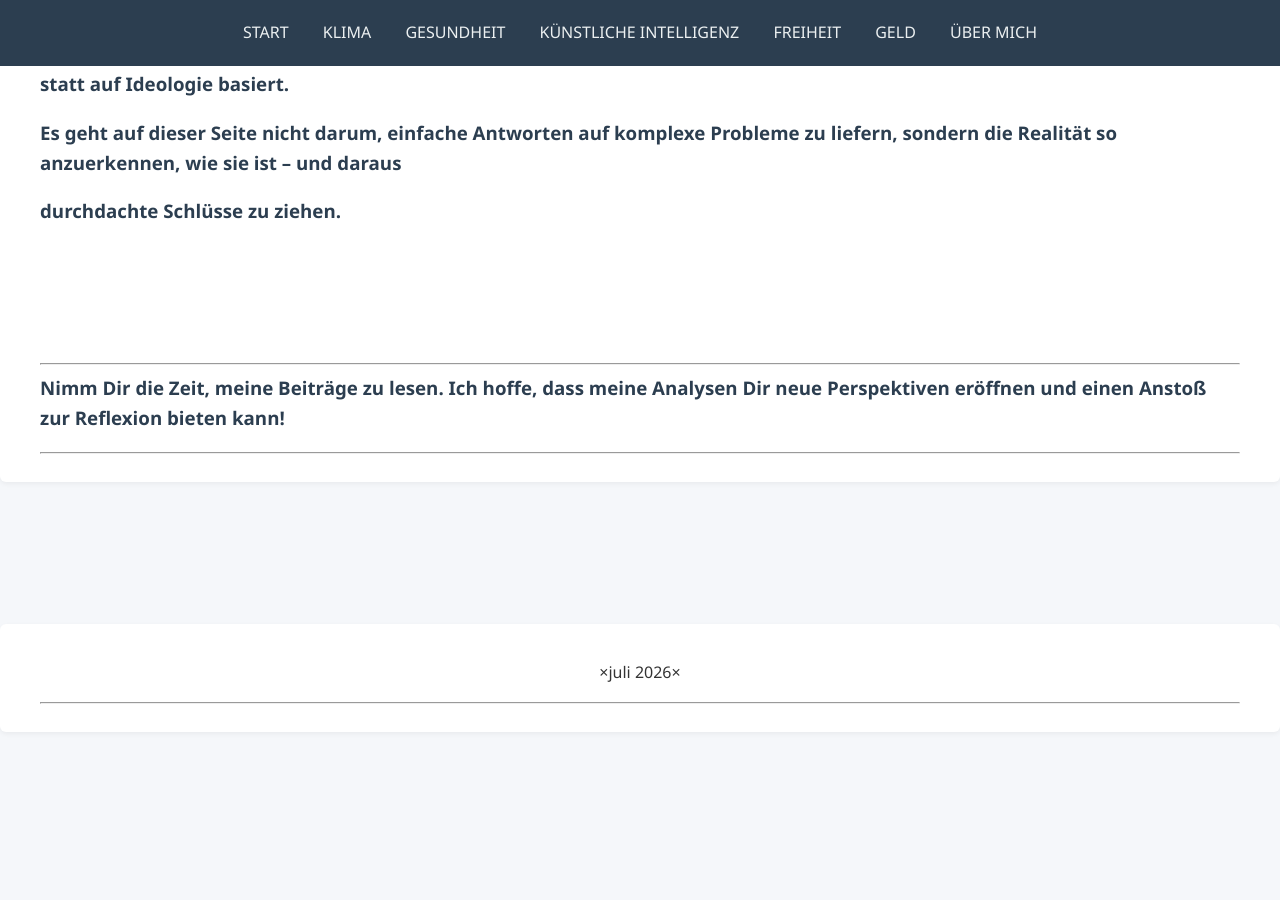
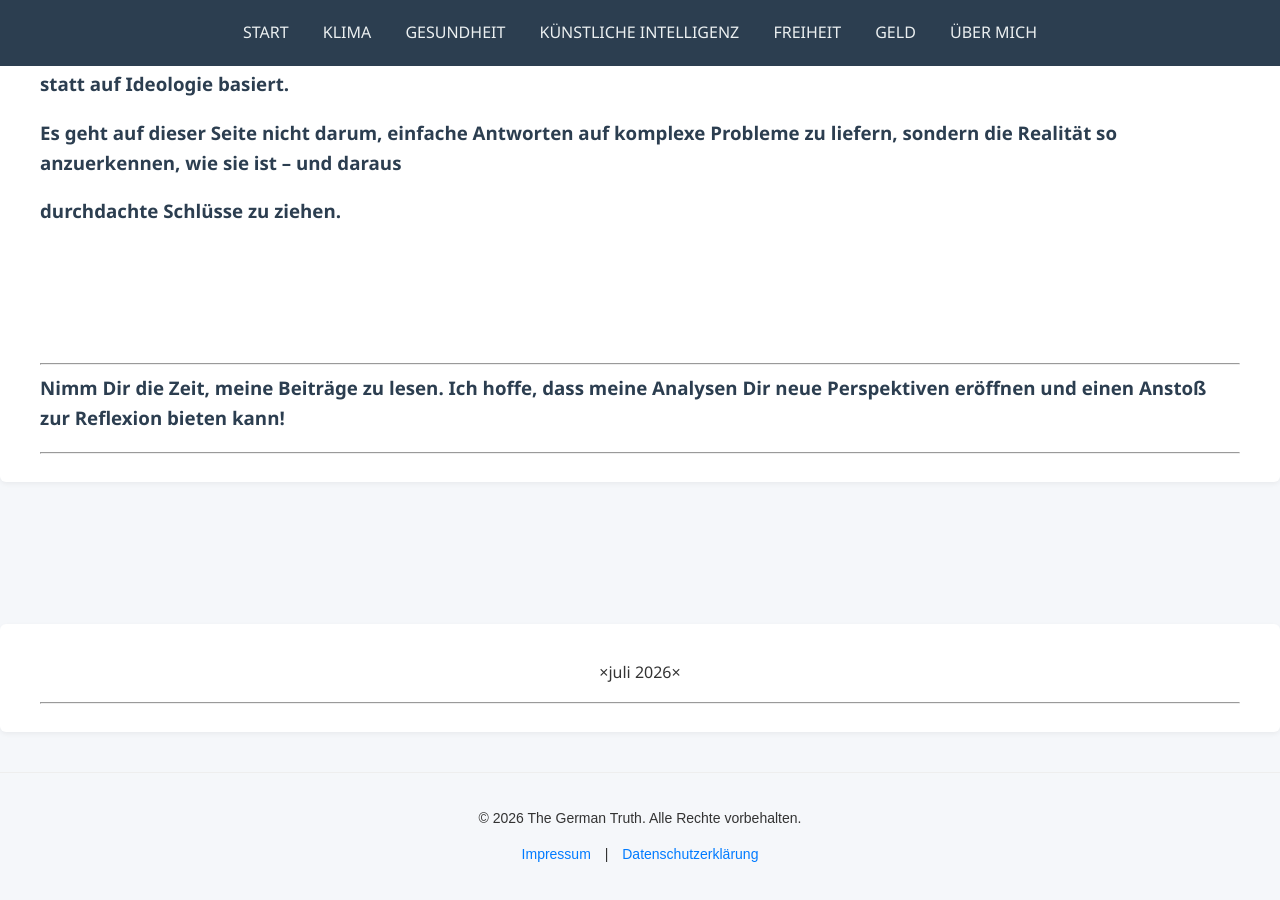
Before and after one commit to TheGermanTruth/TheGermanTruth, a Jekyll site: the page built from index.md, in a window 1280 px wide and 900 px high, scrolled down 2713 px. Built offline with Jekyll 4.4.1, drawn with Linux system fonts in a browser that asks for light colours; before the commit the page ends 3465 px from its top, so only the background shows below that.

Commit message:
Update default.html

```diff
--- a/_layouts/default.html
+++ b/_layouts/default.html
@@ -42,6 +42,14 @@
   <!-- Inhalt -->
   <main>
     {{ content }}
+    <!-- AB HIER DEN FOOTER EINFÜGEN -->
+<footer style="text-align: center; padding: 20px 10px; margin-top: 40px; border-top: 1px solid #eee; font-size: 14px; font-family: sans-serif;">
+    <p>&copy; 2026 The German Truth. Alle Rechte vorbehalten.</p>
+    <p>
+        <a href="{{ '/impressum.html' | relative_url }}" style="color: #007bff; text-decoration: none; margin: 0 10px;">Impressum</a> |
+        <a href="{{ '/datenschutz.html' | relative_url }}" style="color: #007bff; text-decoration: none; margin: 0 10px;">Datenschutzerklärung</a>
+    </p>
+</footer>
   </main>
 
 </body>
```
